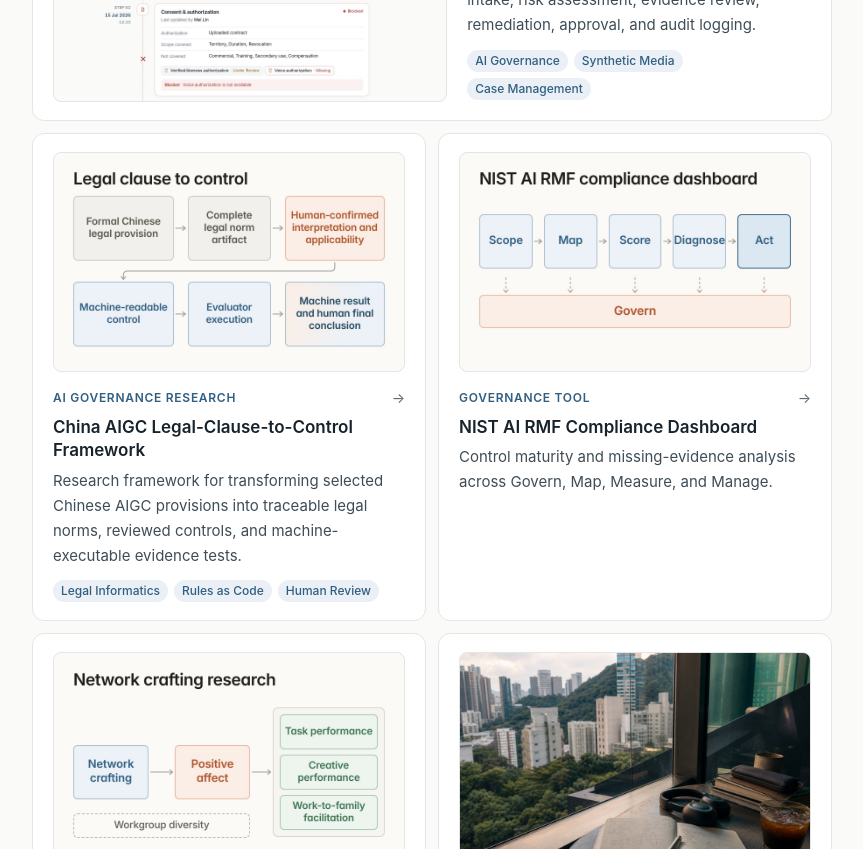
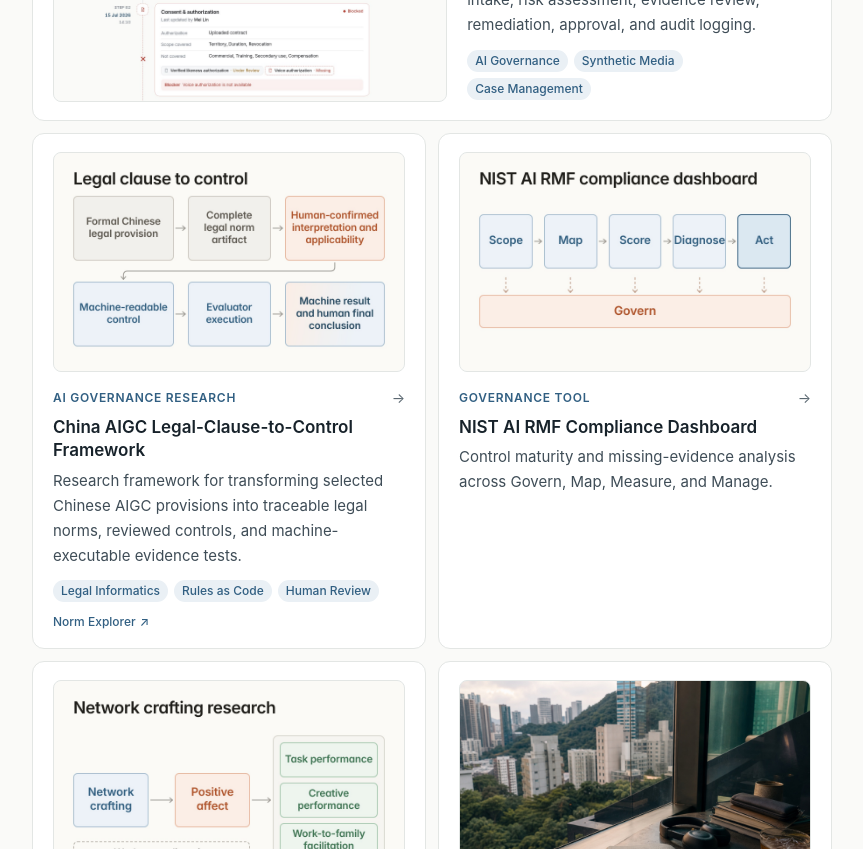
Before and after one commit to yuxuancheng123-spec/yuxuan-cheng-portfolio-next, a Next.js app: page / in a window 1280 px wide. Shown: the part 740-1589 px from the top of the page, without its empty margins (208-1071 px from the left). Built offline with nearby package versions, Linux system fonts and the light colour scheme.

Commit message:
Link Norm Explorer from China AIGC card and detail page

```diff
--- a/src/components/home/project-card.tsx
+++ b/src/components/home/project-card.tsx
@@ -44,8 +44,37 @@
   );
 }
 
+function SecondaryLink({ link }: { link: NonNullable<PortfolioProject["secondaryLink"]> }) {
+  return (
+    <a
+      href={link.href}
+      target="_blank"
+      rel="noopener noreferrer"
+      className="relative z-10 mt-3 inline-flex w-fit items-center gap-1 text-xs font-medium text-accent underline-offset-4 hover:underline"
+    >
+      {link.label}
+      <span aria-hidden="true">↗</span>
+    </a>
+  );
+}
+
 export function ProjectCard({ project, wide = false }: { project: PortfolioProject; wide?: boolean }) {
   const className = `yc-card group gap-4 ${wide ? "sm:flex-row sm:items-center sm:gap-5" : ""}`;
+
+  if (project.secondaryLink) {
+    // Stretched primary link with an independent secondary link (avoids nested anchors).
+    return (
+      <div className={`${className} relative transition-[border-color,box-shadow] hover:border-[rgba(49,95,130,0.45)] hover:shadow-[0_4px_16px_rgba(23,34,42,0.06)]`}>
+        <Thumb project={project} wide={wide} />
+        <div className="flex flex-1 flex-col">
+          <Link href={project.href} className="flex flex-1 flex-col after:absolute after:inset-0 after:rounded-[12px] after:content-['']">
+            <CardText project={project} />
+          </Link>
+          <SecondaryLink link={project.secondaryLink} />
+        </div>
+      </div>
+    );
+  }
   const body = (
     <>
       <Thumb project={project} wide={wide} />
--- a/src/data/china-legal-framework.ts
+++ b/src/data/china-legal-framework.ts
@@ -19,6 +19,11 @@
   methods: ["Python", "YAML", "JSON Schema", "pytest", "SHA-256", "XeLaTeX", "TikZ"],
   visual: "china-evidence",
   links: [
+    {
+      label: "Open Norm Explorer",
+      href: "https://yuxuancheng123-spec.github.io/china-aigc-compliance-evidence/explorer/",
+      external: true,
+    },
     {
       label: "GitHub repository",
       href: "https://github.com/yuxuancheng123-spec/china-aigc-compliance-evidence",
--- a/src/data/content.ts
+++ b/src/data/content.ts
@@ -239,6 +239,11 @@
     methods: ["Policy mapping", "Evidence schema", "Control design", "Lifecycle modeling"],
     visual: "china-evidence",
     links: [
+      {
+        label: "Open Norm Explorer",
+        href: "https://yuxuancheng123-spec.github.io/china-aigc-compliance-evidence/explorer/",
+        external: true,
+      },
       {
         label: "GitHub repository",
         href: "https://github.com/yuxuancheng123-spec/china-aigc-compliance-evidence",
--- a/src/data/portfolio.ts
+++ b/src/data/portfolio.ts
@@ -11,6 +11,7 @@
   size: ProjectSize;
   visual: ProjectVisual;
   artifactHref?: string;
+  secondaryLink?: { label: string; href: string };
   image?: { src: string; alt: string };
 };
 
@@ -33,6 +34,7 @@
     type: "AI Governance Research",
     tags: ["Legal Informatics", "Rules as Code", "Human Review"],
     href: "/research/china-aigc-legal-clause-to-control",
+    secondaryLink: { label: "Norm Explorer", href: "https://yuxuancheng123-spec.github.io/china-aigc-compliance-evidence/explorer/" },
     image: { src: "/images/work/china-method.jpg", alt: "Six-step method from formal legal provision to human final conclusion" },
     size: "standard",
     visual: "china",
```
